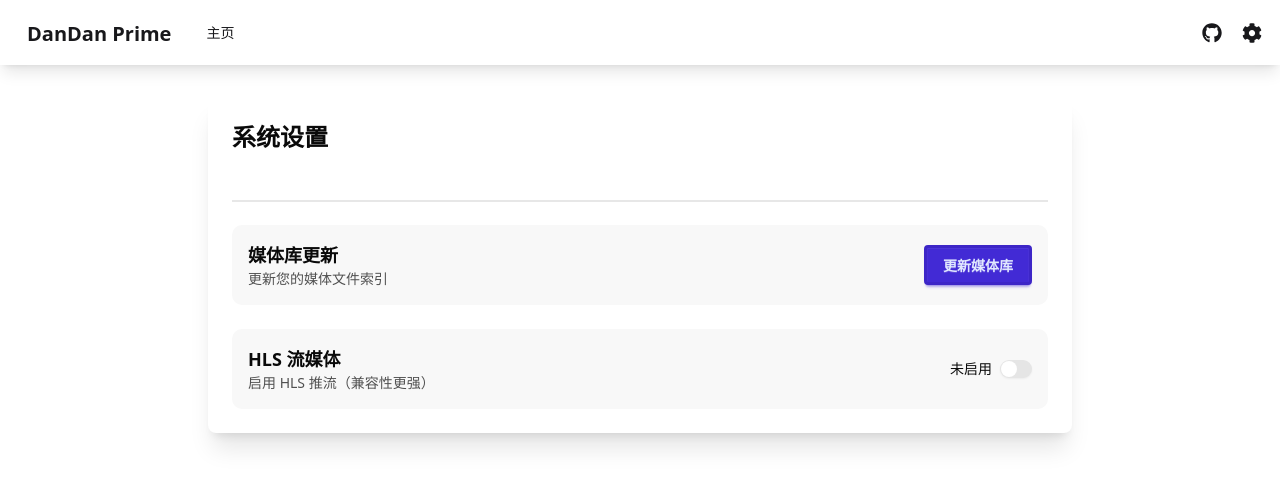
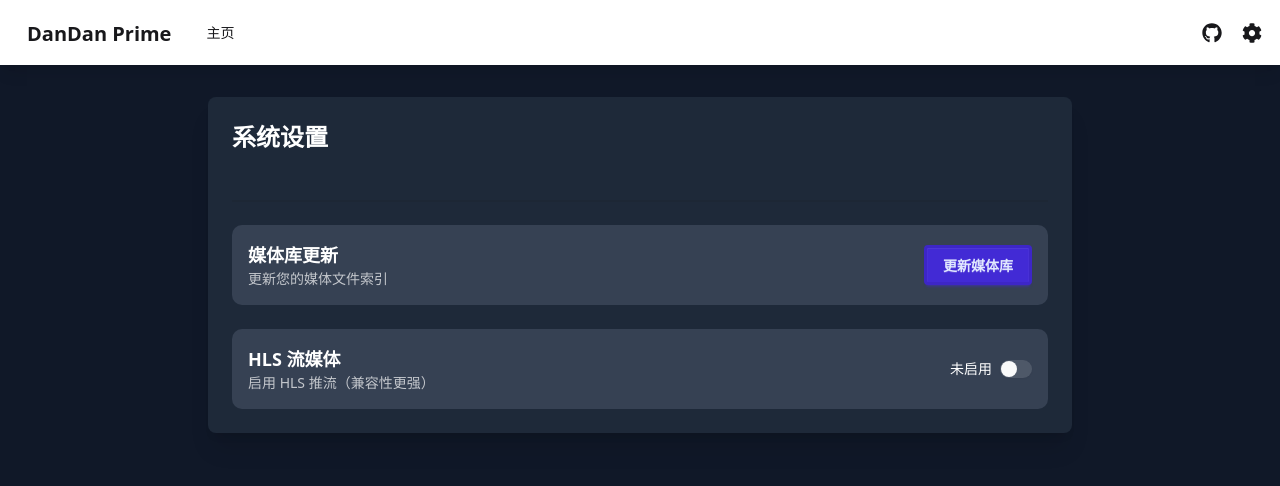
Before and after one commit to DuckFeather10086/dandan-prime-nextjs, a Next.js app: page /settings in a window 1280 px wide. Shown: the top 486 px of the page. Built offline with nearby package versions, Linux system fonts and the light colour scheme; no server answers.

Commit message:
fix: night mode font color

```diff
--- a/src/app/layout.js
+++ b/src/app/layout.jsx
@@ -20,11 +20,13 @@
 
 export default function RootLayout({ children }) {
   return (
-    <html lang="en">
-      <body className={`${geistSans.variable} ${geistMono.variable} antialiased flex flex-col min-h-screen`}>
+    <html lang="en" className="dark">
+      <body className={`${geistSans.variable} ${geistMono.variable} antialiased flex flex-col min-h-screen bg-white dark:bg-gray-900 text-gray-900 dark:text-white`}>
         <NavbarProvider>
-          <Navbar />
-          <main className="flex-1">
+          <div className="sticky top-0 z-50 bg-base-100 dark:bg-gray-800">
+            <Navbar />
+          </div>
+          <main className="flex-1 w-full">
             {children}
           </main>
         </NavbarProvider>
--- a/src/app/play/[id]/page.js
+++ b/src/app/play/[id]/page.jsx
@@ -5,6 +5,7 @@
 import dynamic from 'next/dynamic';
 import Hls from 'hls.js';
 import { useUpdateNavbar } from '@/hooks/useUpdateNavbar';
+import { useNavbar } from '@/context/NavbarContext';
 
 const Dplayer = dynamic(() => import('@/components/Dplayer'), { ssr: false });
 const VideoPlayer = dynamic(() => import('@/components/VideoPlayer'), { ssr: false });
@@ -12,20 +13,45 @@
 export default function VideoPage() {
   const params = useParams();
   const episodeId = params.id;
-
+  const { navbarProps, setNavbarProps, toggleCollapse } = useNavbar();
   const [episode, setEpisode] = useState(1);
   const [loading, setLoading] = useState(true);
-  const [videoData, setVideoData] = useState(null); // 👈 初始为 null
+  const [videoData, setVideoData] = useState(null); //
   const [seasonId, setSeasonId] = useState('');
   const [selectedResolution, setSelectedResolution] = useState(1080);
   const playerRef = useRef(null);
   const apiHost = process.env.NEXT_PUBLIC_API_HOST || '';
 
-  // Update navbar with season information
+  // Update navbar with season information and ensure it's collapsed
   useUpdateNavbar({
     showBackToSeason: true,
     seasonId: seasonId,
   });
+
+  // Collapse navbar when component mounts
+  useEffect(() => {
+    if (toggleCollapse) {
+      toggleCollapse(true);
+    } else {
+      // Fallback in case toggleCollapse is not available
+      setNavbarProps(prev => ({
+        ...prev,
+        collapsed: true
+      }));
+    }
+
+    // Clean up when component unmounts
+    return () => {
+      if (toggleCollapse) {
+        toggleCollapse(false);
+      } else if (setNavbarProps) {
+        setNavbarProps(prev => ({
+          ...prev,
+          collapsed: false
+        }));
+      }
+    };
+  }, [toggleCollapse, setNavbarProps]);
 
   // 组件加载时获取初始数据
   useEffect(() => {
@@ -35,7 +61,7 @@
         const hlsStatus = await fetchHlsEnabled();
         const episodeData = await fetchEpisodeInfo(episodeId, hlsStatus);
         await sendLastWatchedData(episodeId);
-        setVideoData(episodeData); // 👈 所有字段准备好之后再设定
+        setVideoData(episodeData); //
       } catch (error) {
         console.error('加载初始数据失败:', error);
       } finally {
@@ -147,7 +173,7 @@
           subtitleOptions={videoData.subtitleOptions}
           danmakuItems={videoData.danmakuItems}
           hlsEnabled={videoData.hlsEnabled}
-          hasSubtitle={!!videoData.subtitleSrc} // 👈 明确告诉 VideoPlayer 是否有字幕
+          hasSubtitle={!!videoData.subtitleSrc} //
         />
       ) : (
         <div className="text-center text-gray-500 py-10">加载中……</div>
--- a/src/app/settings/page.jsx
+++ b/src/app/settings/page.jsx
@@ -66,8 +66,8 @@
   }
 
   return (
-    <div className="container mx-auto px-4 py-8 max-w-4xl">
-      <div className="card bg-base-100 shadow-xl">
+    <div className="container mx-auto px-4 py-8 max-w-4xl dark:text-white">
+      <div className="card bg-base-100 dark:bg-gray-800 shadow-xl">
         <div className="card-body">
           <h2 className="card-title text-2xl font-bold mb-6">系统设置</h2>
 
@@ -75,10 +75,10 @@
 
           <div className="flex flex-col gap-6">
             {/* Media Library Update */}
-            <div className="flex flex-col sm:flex-row justify-between items-start sm:items-center gap-4 p-4 bg-base-200 rounded-lg">
+            <div className="flex flex-col sm:flex-row justify-between items-start sm:items-center gap-4 p-4 bg-base-200 dark:bg-gray-700 rounded-lg">
               <div>
-                <h3 className="font-semibold text-lg">媒体库更新</h3>
-                <p className="text-sm opacity-70">更新您的媒体文件索引</p>
+                <h3 className="font-semibold text-lg dark:text-white">媒体库更新</h3>
+                <p className="text-sm opacity-70 dark:text-white">更新您的媒体文件索引</p>
               </div>
               <button
                 className={`btn ${isUpdating ? 'btn-disabled' : 'btn-primary'}`}
@@ -97,19 +97,15 @@
             </div>
 
             {/* HLS Streaming */}
-            <div className="flex flex-col sm:flex-row justify-between items-start sm:items-center gap-4 p-4 bg-base-200 rounded-lg">
+            <div className="flex flex-col sm:flex-row justify-between items-start sm:items-center gap-4 p-4 bg-base-200 dark:bg-gray-700 rounded-lg">
               <div>
-                <h3 className="font-semibold text-lg">HLS 流媒体</h3>
-                <p className="text-sm opacity-70">启用 HLS 推流（兼容性更强）</p>
+                <h3 className="font-semibold text-lg dark:text-white">HLS 流媒体</h3>
+                <p className="text-sm opacity-70 dark:text-white">启用 HLS 推流（兼容性更强）</p>
               </div>
               <div className="flex items-center gap-2">
-                <span className="text-sm">{hlsEnabled ? '已启用' : '未启用'}</span>
+                <span className="text-sm dark:text-white">{hlsEnabled ? '已启用' : '未启用'}</span>
                 <div className="flex items-center space-x-2">
-                  <Switch
-                    id="hls-toggle"
-                    checked={hlsEnabled}
-                    onCheckedChange={handleToggleHLS}
-                  />
+                  <Switch id="hls-mode" checked={hlsEnabled} onCheckedChange={handleToggleHLS} />
                 </div>
               </div>
             </div>
```
Also changed, not shown: src/app/page.jsx (renamed from src/app/page.js), src/app/season/[id]/page.jsx (renamed from src/app/season/[id]/page.js).
